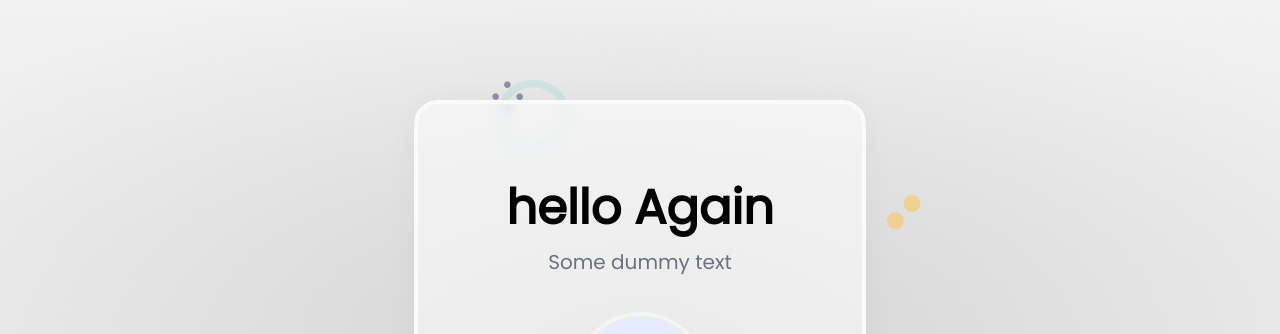
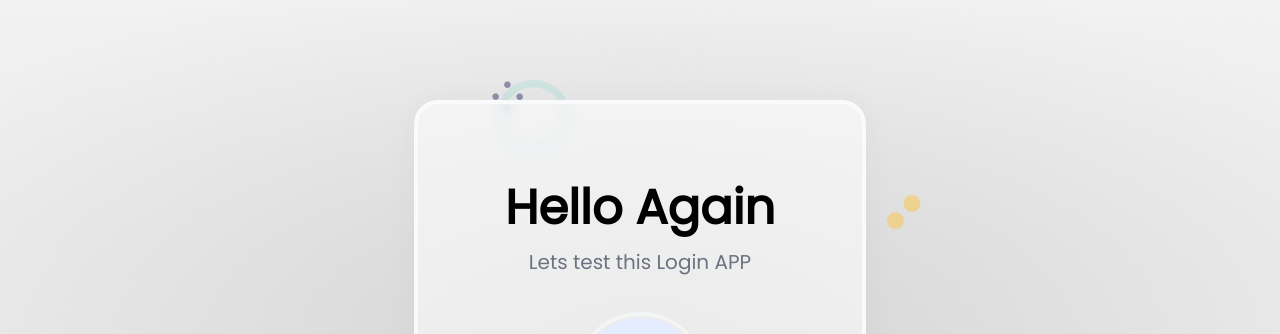
Before and after one commit to chinmay29hub/this-fucking-CRUD-apps, a React (Create React App) app in the folder full-login-app/client/: page / in a window 1280 px wide. Shown: the top 334 px of the page. Built offline with nearby package versions, Linux system fonts and the light colour scheme; no server answers.

Commit message:
optimised fucking api

```diff
--- a/full-login-app/client/src/components/Username.js
+++ b/full-login-app/client/src/components/Username.js
@@ -40,9 +40,9 @@ export default function Username() {
         <div className='flex justify-center items-center h-screen'>
             <div className={styles.glass}>
                 <div className='title flex flex-col items-center'>
-                    <h4 className='text-5xl font-bold'>hello Again</h4>
+                    <h4 className='text-5xl font-bold'>Hello Again</h4>
                     <span className='py-4 text-xl w-2/3 text-center text-gray-500'>
-                        Some dummy text
+                        Lets test this Login APP
                     </span>
                 </div>
                 <form className='py-1' onSubmit={formik.handleSubmit}>
```
Also changed, not shown: 1 other file (tests, documents, lock files or other folders).
